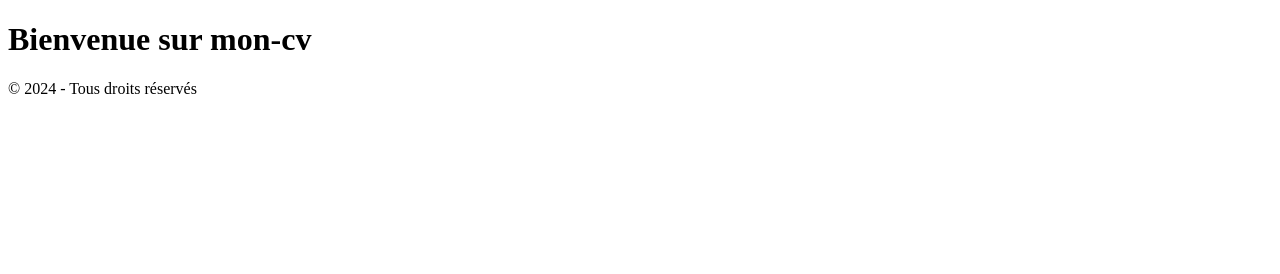
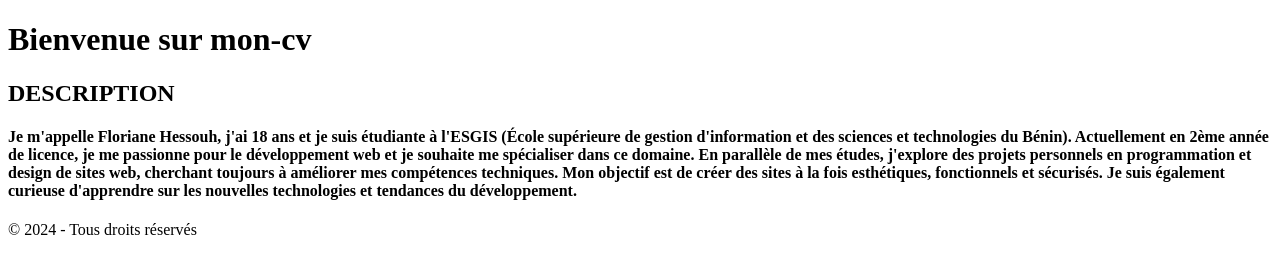
Before and after one commit to FloriaNE229/mon-cv, a plain HTML site: page index.html in a window 1280 px wide. Drawn offline with Linux system fonts and the light colour scheme.

Commit message:
mise en place de la section description

```diff
--- a/index.html
+++ b/index.html
@@ -11,7 +11,13 @@
         <h1>Bienvenue sur mon-cv</h1>
     </header>
     <main>
-        <p></p>
+        <p><h2>DESCRIPTION</h2></p>
+        <p><h4>Je m'appelle Floriane Hessouh, j'ai 18 ans et je suis étudiante à l'ESGIS (École supérieure de gestion d'information et des sciences et technologies du Bénin). Actuellement en 2ème année de licence, je me passionne pour le développement web et je souhaite me spécialiser dans ce domaine.
+
+            En parallèle de mes études, j'explore des projets personnels en programmation et design de sites web, cherchant toujours à améliorer mes compétences techniques. Mon objectif est de créer des sites à la fois esthétiques, fonctionnels et sécurisés. Je suis également curieuse d'apprendre sur les nouvelles technologies et tendances du développement.
+        </h4></p>
+
+
     </main>
     <footer>
         <p>&copy; 2024 - Tous droits réservés</p>
```
